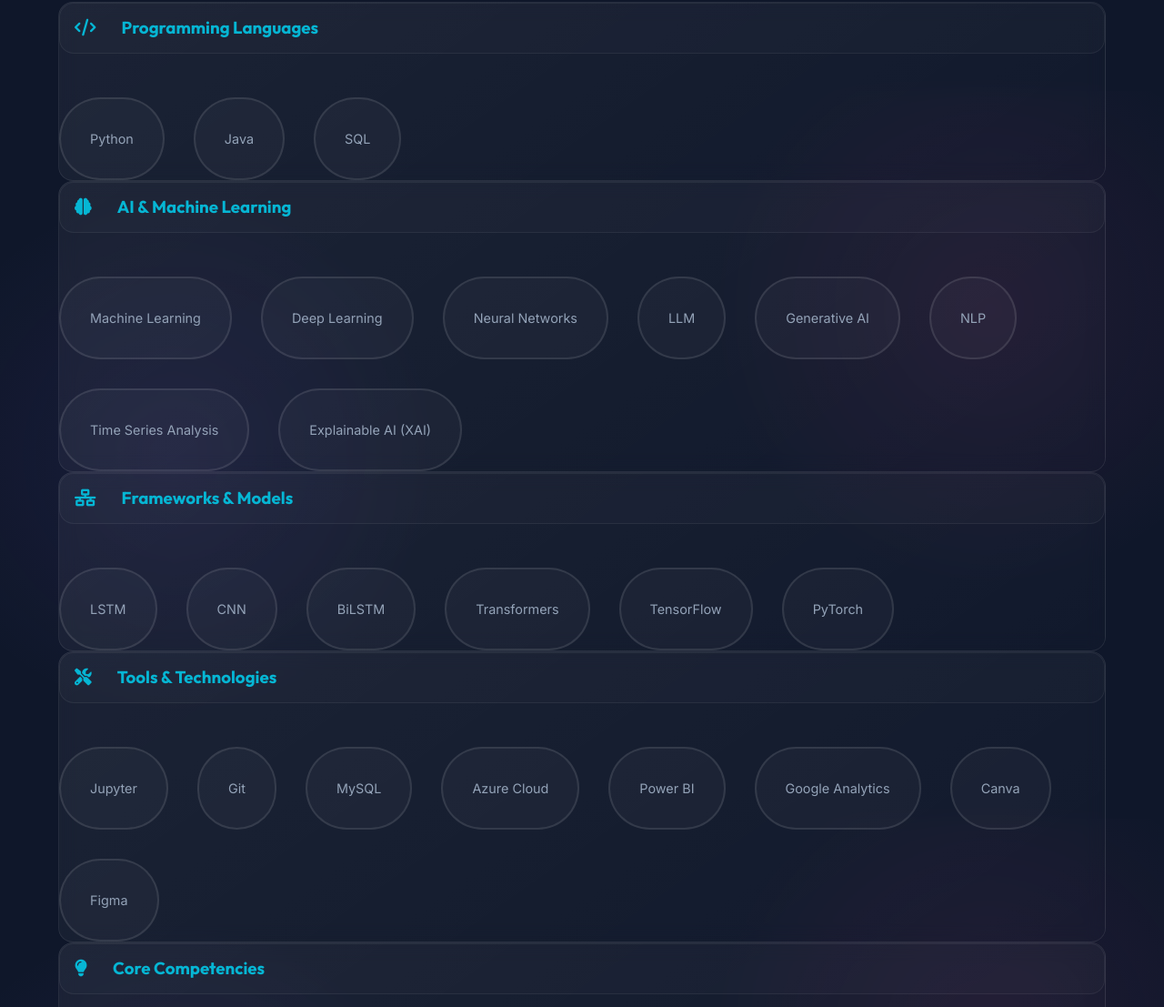
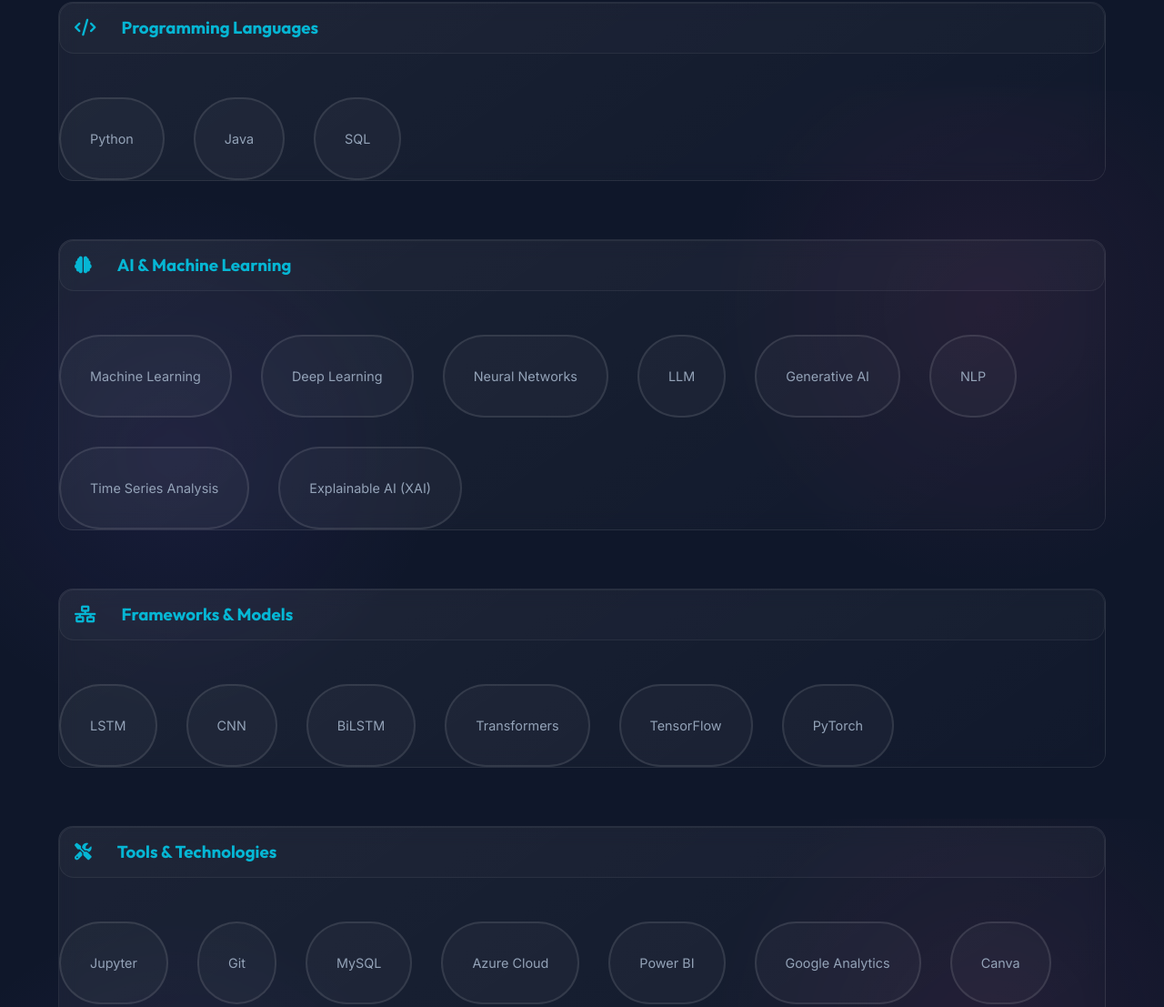
Before and after one commit to Arun949/Arun949.github.io, a plain HTML site: page index.html in a window 1280 px wide. Shown: the part 3100-4207 px from the top of the page at 91% size. Drawn offline with Linux system fonts and the light colour scheme.

Commit message:
Add margin to .skill-category for section gap
Added margin-bottom to .skill-category for better spacing.

```diff
--- a/styles.css
+++ b/styles.css
@@ -511,8 +511,11 @@ section {
     font-weight: 500;
     margin-bottom: 1rem;
 }
+/* Skills */
+.skill-category {
+    margin-bottom: 4rem; /* Add this to create gap between sections */
+}
 
-/* Skills */
 .skill-category h3 {
     padding: 0.75rem 1rem;
     border-radius: var(--radius-md);
@@ -524,13 +527,11 @@ section {
     margin-bottom: 3rem;
     color: var(--accent);
 }
-
 .skill-tags {
     display: flex;
     flex-wrap: wrap;
     gap: 2rem 2rem;
 }
-
 .skill-tag {
     padding: 2rem 2rem;
     background: rgba(255, 255, 255, 0.03);
@@ -540,7 +541,6 @@ section {
     color: var(--text-muted);
     transition: all 0.3s ease;
 }
-
 .skill-tag:hover {
     background: rgba(139, 92, 246, 0.1);
     border-color: var(--primary);
```
